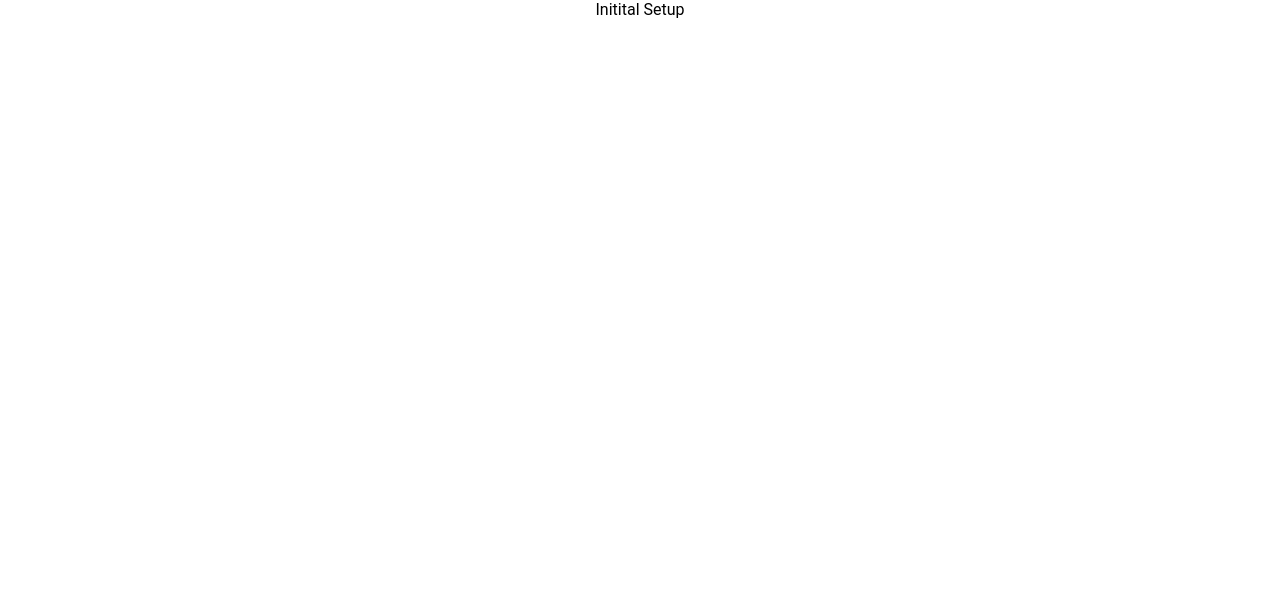
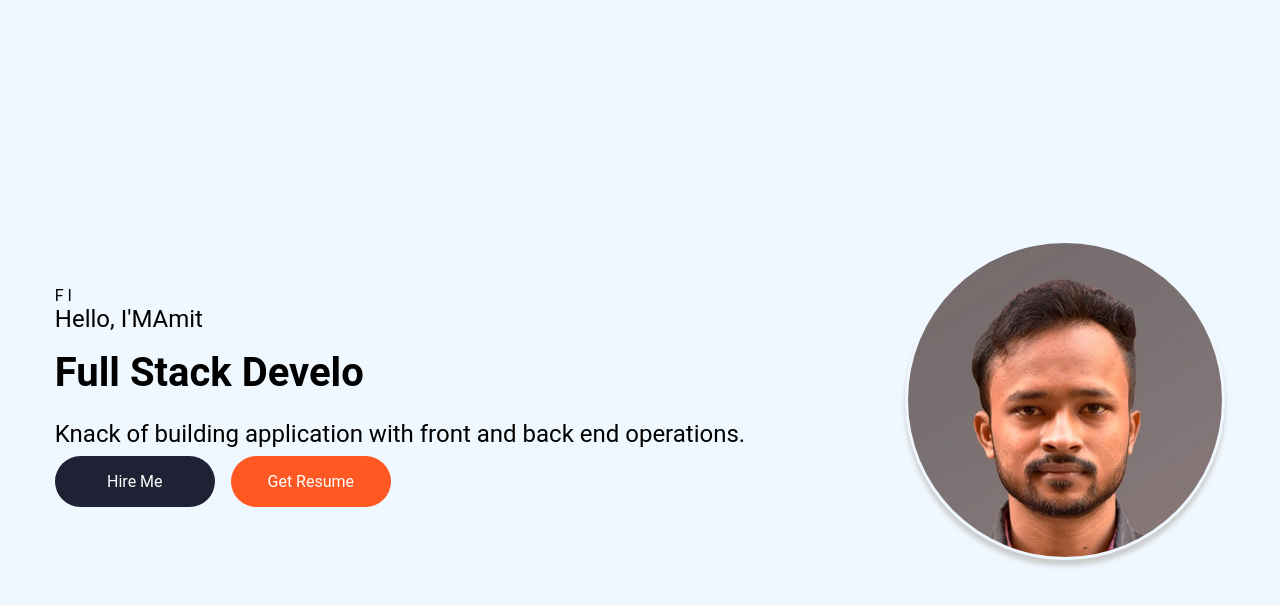
Before and after one commit to amitfbg/portfolio, a React (Create React App) app: page / in a window 1280 px wide. Shown: the top 606 px of the page. Built offline with nearby package versions, Linux system fonts and the light colour scheme.

Commit message:
Home Page

```diff
--- a/package.json
+++ b/package.json
@@ -10,6 +10,7 @@
     "react": "^17.0.2",
     "react-dom": "^17.0.2",
     "react-scripts": "4.0.3",
+    "react-typical": "^0.1.3",
     "styled-components": "^5.3.3",
     "web-vitals": "^1.0.1"
   },
--- a/src/App.css
+++ b/src/App.css
@@ -1,7 +1,3 @@
-.App {
-  text-align: center;
-}
-
 .App-logo {
   height: 40vmin;
   pointer-events: none;
--- a/src/App.js
+++ b/src/App.js
@@ -1,7 +1,12 @@
 import "./App.css";
+import Home from "./sections/home/Home";
 
 function App() {
-  return <div className="App">Initital Setup</div>;
+  return (
+    <div className="App">
+      <Home />
+    </div>
+  );
 }
 
 export default App;
--- /dev/null
+++ b/src/components/header/Header.js
@@ -0,0 +1,56 @@
+import React from "react";
+import styled from "styled-components";
+
+const Container = styled.div`
+  display: flex;
+  justify-content: space-between;
+  margin: 2rem 1rem 2rem 2rem;
+`;
+const ContainerLeft = styled.div``;
+const ContainerRight = styled.div``;
+const MenuContainer = styled.div``;
+const Menu = styled.a`
+  font-size: 1rem;
+  font-weight: bold;
+  color: #000000;
+  padding: 0.5rem 0.75rem;
+  text-decoration: none;
+  /* &:nth-last-child() {
+    padding-left: 0;
+  }
+  &:nth-child(1) {
+    padding-left: 0;
+  } */
+`;
+
+const menuOptions = [
+  { id: "Home", lable: "Home", href: "#" },
+  { id: "About", lable: "About Me", href: "#about" },
+  { id: "Resume", lable: "Resume", href: "#resume" },
+  { id: "Contact", lable: "Contact Me", href: "#contact" },
+];
+
+const renderMenu = () => {
+  return (
+    <MenuContainer>
+      {menuOptions.map(({ id, lable, href }) => {
+        return (
+          <Menu href={href} key={id}>
+            {lable}
+          </Menu>
+        );
+      })}
+    </MenuContainer>
+  );
+};
+
+const Header = () => {
+  return (
+    <Container>
+      <ContainerLeft>Logo</ContainerLeft>
+      <ContainerRight>{renderMenu()}</ContainerRight>
+    </Container>
+  );
+};
+
+export default Header;
--- a/src/index.css
+++ b/src/index.css
@@ -1,6 +1,7 @@
-body {
+* {
   margin: 0;
   padding: 0;
+  box-sizing: border-box;
   font-family: "Roboto", -apple-system, BlinkMacSystemFont, "Segoe UI", "Oxygen",
     "Ubuntu", "Cantarell", "Fira Sans", "Droid Sans", "Helvetica Neue",
     sans-serif;
--- /dev/null
+++ b/src/sections/home/Home.js
@@ -0,0 +1,120 @@
+import React from "react";
+import styled from "styled-components";
+import Header from "../../components/header/Header";
+import Typical from "react-typical";
+import BackgroundImage from "../../assets/Images/Amit_Kumar.jpg";
+
+const Container = styled.div`
+  display: flex;
+  height: 100vh;
+  background-color: aliceblue;
+  align-items: center;
+  justify-content: center;
+`;
+const ProfileDetailsSection = styled.div``;
+const ProfilePictureSection = styled.div`
+  display: flex;
+  align-items: center;
+  justify-content: center;
+  box-shadow: 0px 6px 5px #ccc;
+  border-radius: 50%;
+  height: 20rem;
+  width: 20rem;
+  margin-left: 10rem;
+`;
+const SocialLinks = styled.div``;
+const ProfileName = styled.div`
+  font-size: 1.5rem;
+`;
+const ProfileRoles = styled.div`
+  font-size: 2.5rem;
+  font-family: cursive;
+  font-weight: 600;
+  margin: 1rem 0 1.5rem 0;
+`;
+
+const ProfileRoleTagline = styled.div`
+  font-size: 1.5rem;
+  margin-top: 0.25rem;
+`;
+const ProfileOptions = styled.div`
+  margin: 0.5rem 0;
+`;
+const HireMeButton = styled.button`
+  padding: 1rem;
+  background-color: #1f2235;
+  border-radius: 3rem;
+  width: 10rem;
+  font-size: 1rem;
+  color: #ffffff;
+  text-align: center;
+  text-decoration: none;
+  overflow: hidden;
+  cursor: pointer;
+  border: none;
+  margin-right: 1rem;
+`;
+const ResumeButton = styled.button`
+  padding: 1rem;
+  background-color: #ff5823;
+  border-radius: 3rem;
+  border: none;
+  width: 10rem;
+  font-size: 1rem;
+  color: #ffffff;
+  text-align: center;
+  text-decoration: none;
+  overflow: hidden;
+  cursor: pointer;
+`;
+
+const ProfilePic = styled.div`
+  height: 98%;
+  width: 98%;
+  background-image: url(${BackgroundImage});
+  background-size: cover;
+  border-radius: 50%;
+`;
+
+const Home = () => {
+  return (
+    <>
+      {/* <Header /> */}
+      <Container>
+        <ProfileDetailsSection>
+          <SocialLinks>F I </SocialLinks>
+          <ProfileName>
+            Hello, I'M<span>Amit</span>
+          </ProfileName>
+          <ProfileRoles>
+            <Typical
+              loop={Infinity}
+              steps={[
+                "Enthusiastic Dev ",
+                1000,
+                "Full Stack Developer ",
+                1000,
+                "MERN Developer ",
+                1000,
+                "CP enthusiastic ",
+                1000,
+              ]}
+            />
+          </ProfileRoles>
+          <ProfileRoleTagline>
+            Knack of building application with front and back end operations.
+          </ProfileRoleTagline>
+          <ProfileOptions>
+            <HireMeButton>Hire Me</HireMeButton>
+            <ResumeButton>Get Resume</ResumeButton>
+          </ProfileOptions>
+        </ProfileDetailsSection>
+        <ProfilePictureSection>
+          <ProfilePic />
+        </ProfilePictureSection>
+      </Container>
+    </>
+  );
+};
+
+export default Home;
```
Also changed, not shown: src/assets/Images/Amit_Kumar.jpg (added), 1 other file (tests, documents, lock files or other folders).
